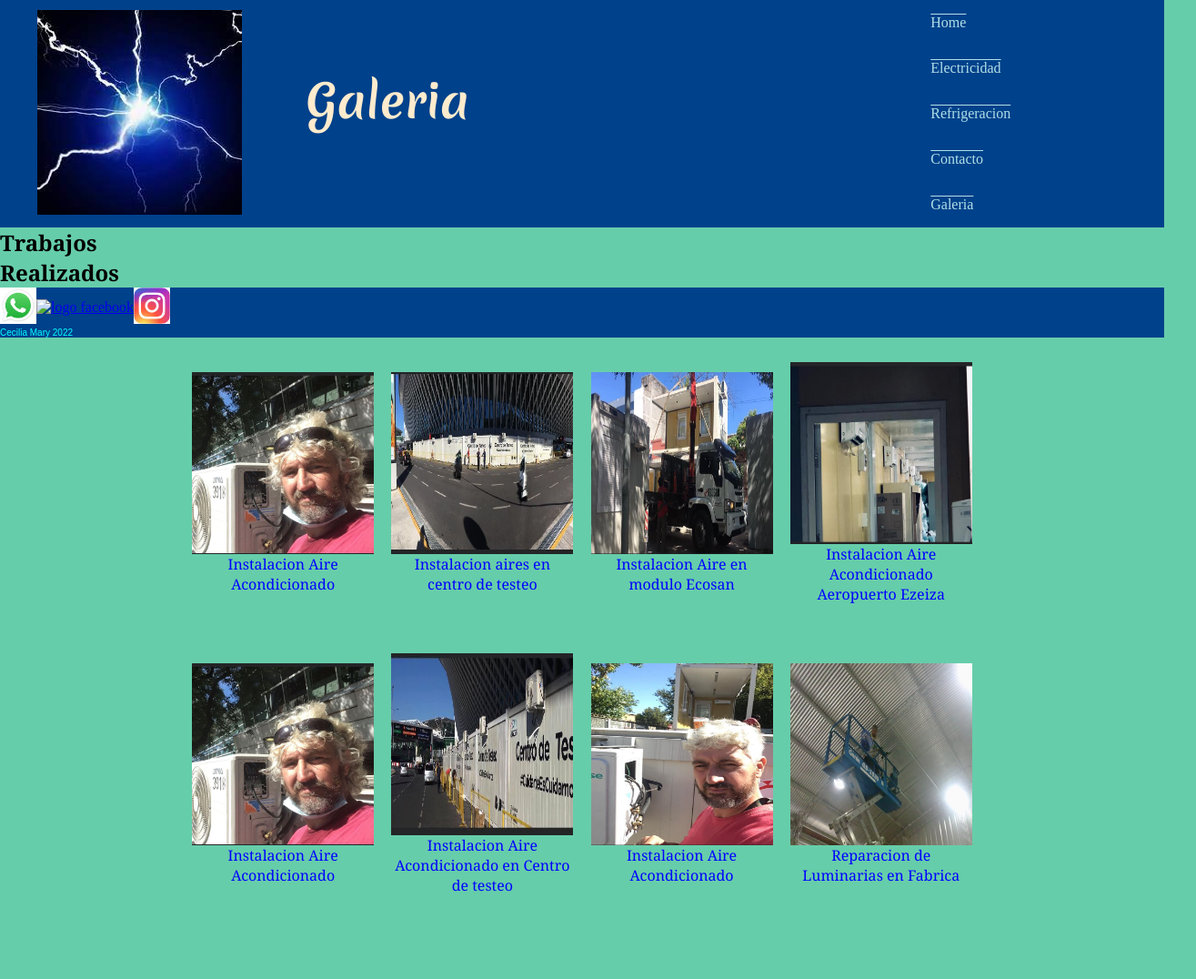
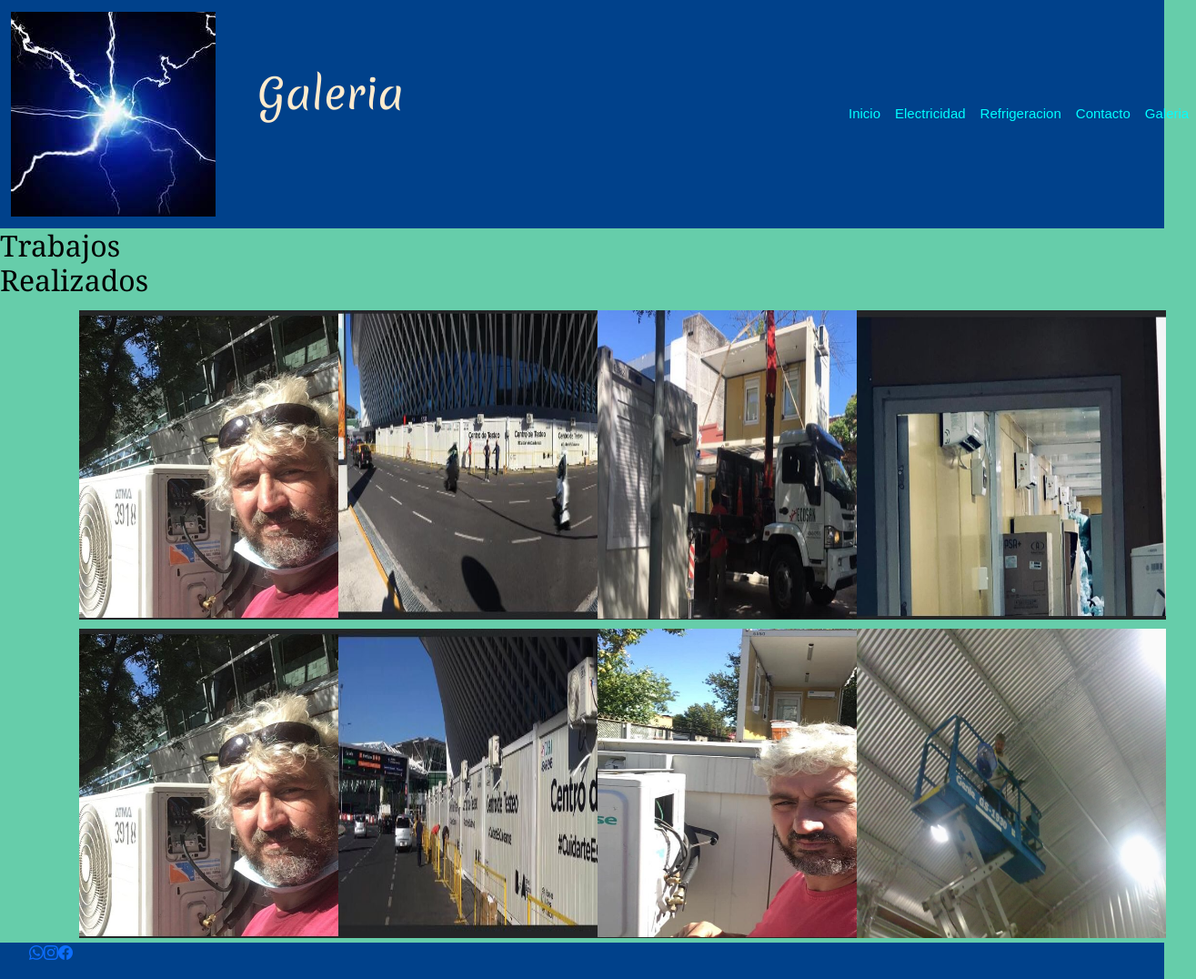
Before and after one commit to ceciliamary/andaluzelectricidad, a plain HTML site: page paginas/galeria.html in a window 1280 px wide. Shown: the whole page at 91% size, 1315 px wide, since content can reach past the window. Before the commit the page ends 1011 px from the top, so only its background shows below. Drawn offline with nearby package versions, Linux system fonts and the light colour scheme.

Commit message:
hice cambios con bootstrap

```diff
--- a/paginas/galeria.html
+++ b/paginas/galeria.html
@@ -1,86 +1,118 @@
 <!DOCTYPE html>
 <html lang="en">
+
 <head>
     <meta charset="UTF-8">
     <meta http-equiv="X-UA-Compatible" content="IE=edge">
     <meta name="viewport" content="width=device-width, initial-scale=1.0">
+    <script src="https://kit.fontawesome.com/36dc1c1d67.js" crossorigin="anonymous"></script>
     <link rel="preconnect" href="https://fonts.googleapis.com">
     <link rel="preconnect" href="https://fonts.gstatic.com" crossorigin>
-    <link href="https://fonts.googleapis.com/css2?family=Dancing+Script:wght@400;700&family=Indie+Flower&family=Merienda:wght@400;700&display=swap" rel="stylesheet">
+    <link
+        href="https://fonts.googleapis.com/css2?family=Dancing+Script:wght@400;700&family=Indie+Flower&family=Merienda:wght@400;700&display=swap"
+        rel="stylesheet">
+    <link href="https://cdn.jsdelivr.net/npm/bootstrap@5.1.3/dist/css/bootstrap.min.css" rel="stylesheet"
+        integrity="sha384-1BmE4kWBq78iYhFldvKuhfTAU6auU8tT94WrHftjDbrCEXSU1oBoqyl2QvZ6jIW3" crossorigin="anonymous">
+    <link rel="stylesheet" href="https://cdn.jsdelivr.net/npm/bootstrap-icons@1.9.0/font/bootstrap-icons.css">
     <link rel="stylesheet" href="../style.css">
     <title>Galeria</title>
 </head>
+
 <body class="cuerpo">
     <header>
-            <section class="cabecera">
-                <div>
-                    <img src="../imagenes/logoandaluz.jpg" alt="logoandaluz">
+        <nav class="navbar navbar-expand-lg navbar-dark" style="background-color: rgb(0, 65, 139)">
+            <div class="container-fluid">
+                <a class="navbar-brand" href="./index.html"><img src="../imagenes/logoandaluz.jpg"
+                        alt="logoandaluz"></a>
+                <h1>Galeria</h1>
+                <button class="navbar-toggler" type="button" data-bs-toggle="collapse"
+                    data-bs-target="#navbarSupportedContent" aria-controls="navbarSupportedContent"
+                    aria-expanded="false" aria-label="Toggle navigation">
+                    <span class="navbar-toggler-icon"></span>
+                </button>
             </div>
-                <div>
-                    <h1>Galeria</h1>
+            <div class="collapse navbar-collapse" id="navbarSupportedContent">
+                <ul class="navbar-nav me-auto mb-2 mb-lg-0">
+                    <li class="nav-item">
+                        <a class="nav-link" aria-current="page" href="../index.html">Inicio</a>
+                    </li>
+                    <li class="nav-item">
+                        <a class="nav-link" href="./electricidad.html">Electricidad</a>
+                    </li>
+                    <li class="nav-item">
+                        <a class="nav-link" href="./refrigeracion.html">Refrigeracion</a>
+                    </li>
+                    <li class="nav-item">
+                        <a class="nav-link" href="./contacto.html">Contacto</a>
+                    </li>
+                    <li class="nav-item">
+                        <a class="nav-link" href="#">Galeria</a>
+                    </li>
+                </ul>
             </div>
-                <div>
-                    <nav class="navegacion">
-                        <ul class="encabezado__lista">
-                            <li class="encabezado__lista__item"><a href="../index.html">Home</a></li>
-                            <li class="encabezado__lista__item"> <a href="./electricidad.html">Electricidad</a></li>
-                            <li class="encabezado__lista__item"><a href="./refrigeracion.html">Refrigeracion</a></li>
-                            <li class="encabezado__lista__item"><a href="./contacto.html">Contacto</a></li>
-                            <li class="encabezado__lista__item"><a href="#">Galeria</a></li>
-                        </ul>
         </nav>
-                </div>
     </header>
+    <main>
         <section>
             <h2>Trabajos Realizados</h2>
         </section>
-                <section class="galeria">
+        <section class="galeria__container container">
+            <div class="row row-cols-sm-1 row-cols-md-2 row-cols-lg-4">
             <div class="galeria__card">
-                    <img src="../imagenes/Fede instalando aire.jpg" class="galeria__card__imagen" alt="Fede instalando aires">
-                    <p class="galeria__card__texto">Instalacion Aire Acondicionado</p>
+                <img src="../imagenes/Fede instalando aire.jpg" class="galeria__card__imagen"
+                    alt="Fede instalando aires">
             </div>
             <div class="galeria__card">
-                    <img src="../imagenes/instalacion aires centro de testeo 2.jpg" class="galeria__card__imagen" alt="Instalacion centro de testeo">
-                    <p class="galeria__card__texto">Instalacion aires en centro de testeo</p>
+                <img src="../imagenes/instalacion aires centro de testeo 2.jpg" class="galeria__card__imagen"
+                    alt="Instalacion centro de testeo">
             </div>
             <div class="galeria__card">
-                    <img src="../imagenes/ecosan modulo instalacion aire.jpg" class="galeria__card__imagen" alt="Ecosan modulo instalacion">
-                    <p class="galeria__card__texto">Instalacion Aire en modulo Ecosan</p>
+                <img src="../imagenes/ecosan modulo instalacion aire.jpg" class="galeria__card__imagen"
+                    alt="Ecosan modulo instalacion">
             </div>
             <div class="galeria__card">
-                    <img src="../imagenes/instalacion varios aires aeropuerto internacion exeiza.jpg" class="galeria__card__imagen" alt="Instalando aires aeropuerto">
-                    <p class="galeria__card__texto">Instalacion Aire Acondicionado Aeropuerto Ezeiza</p>
+                <img src="../imagenes/instalacion varios aires aeropuerto internacion exeiza.jpg"
+                    class="galeria__card__imagen" alt="Instalando aires aeropuerto">
             </div>
             <div class="galeria__card">
-                    <img src="../imagenes/Fede instalando aire.jpg" class="galeria__card__imagen" alt="Fede instalando aires">
-                    <p class="galeria__card__texto">Instalacion Aire Acondicionado</p>
+                <img src="../imagenes/Fede instalando aire.jpg" class="galeria__card__imagen"
+                    alt="Fede instalando aires">
             </div>
             <div class="galeria__card">
-                    <img src="../imagenes/instalacion aires centro de testeo3.jpg" class="galeria__card__imagen" alt="Instalacion aires centro de testeo">
-                    <p class="galeria__card__texto">Instalacion Aire Acondicionado en Centro de testeo</p>
+                <img src="../imagenes/instalacion aires centro de testeo3.jpg" class="galeria__card__imagen"
+                    alt="Instalacion aires centro de testeo">
             </div>
             <div class="galeria__card">
-                    <img src="../imagenes/Fede instalando aire2.jpg" class="galeria__card__imagen" alt="Fede instalando aires">
-                    <p class="galeria__card__texto">Instalacion Aire Acondicionado</p>
+                <img src="../imagenes/Fede instalando aire2.jpg" class="galeria__card__imagen"
+                    alt="Fede instalando aires">
             </div>
             <div class="galeria__card">
                 <img src="../imagenes/fede grua5.jpg" class="galeria__card__imagen" alt="Fede reparacion luminarias">
-                    <p class="galeria__card__texto">Reparacion de Luminarias en Fabrica</p>
+            </div>
             </div>
         </section>
+
+    </main>
+    <section>
         <footer class="footer">
             <div>
                 <ul class="footer__lista">
-                    <li class="footer__lista__item"><a href="https://www.whatsapp.com/"target="_blank"><img src="../imagenes/whatsapp.jpg" alt="logo whatsapp" class="whatsapp"></a></li>
-                    <li class="footer__lista__item"><a href="https://facebook.com"target="_blank"><img src="../imagenes/logo facebook.png" alt="logo facebook" class="facebook"></a></li>
-                    <li class="footer__lista__item"><a href="https://www.instagram.com"target="_blank"><img src="../imagenes/instagram.jpg" alt="logo instagram" class="instagram"></a></li>
+                    <li><a href="https://www.whatsapp.com" target="_blank"><i class="bi bi-whatsapp"></i></i></a>
+                    </li>
+                    <li><a href="https://www.instagram.com" target="_blank"><i class="bi bi-instagram"></i></a>
+                    </li>
+                    <li><a href="https://www.facebook.com" target="_blank"><i class="bi bi-facebook"></i></i></a>
+                    </li>
                 </ul>
             </div>
-                    <div>
-                        <span class="piePagina">Cecilia Mary 2022</span>
-                    </div>
+    </section>
     </footer>
-    <!--
-            <section class="falso__carrousel">  -->
+    <script src="https://cdn.jsdelivr.net/npm/@popperjs/core@2.10.2/dist/umd/popper.min.js"
+        integrity="sha384-7+zCNj/IqJ95wo16oMtfsKbZ9ccEh31eOz1HGyDuCQ6wgnyJNSYdrPa03rtR1zdB"
+        crossorigin="anonymous"></script>
+    <script src="https://cdn.jsdelivr.net/npm/bootstrap@5.1.3/dist/js/bootstrap.min.js"
+        integrity="sha384-QJHtvGhmr9XOIpI6YVutG+2QOK9T+ZnN4kzFN1RtK3zEFEIsxhlmWl5/YESvpZ13"
+        crossorigin="anonymous"></script>
 </body>
+
 </html>
--- a/style.css
+++ b/style.css
@@ -20,12 +20,12 @@
     color:darkslategrey;
     font-family: 'Faustina', serif;
 }
-.navegacion ul li a{
+/*.navegacion ul li a{
     color: powderblue;
     text-decoration: overline;
     list-style: none;
     justify-content: center;
-}
+}*/
 .cabecera{
     background-color: rgb(0, 65, 139);
     display: flex;
@@ -37,7 +37,6 @@
 .encabezado__lista__item {
     display: inline-block;
     display: flex;
-    flex-direction: row;
     align-items: center;
     margin: 16px;
     width: 200px;
@@ -49,17 +48,27 @@
     flex-direction: column;
     justify-content: space-evenly;
 }
+.navbar-collapse{
+    flex-grow: initial;
+    flex-direction: column;
+}
+.navbar-nav .nav-item .nav-link{
+    color:cyan;
+    font-size: 15px;
+    font-family: Arial, Helvetica, sans-serif;
+}
 h1{
     display: flex;
     color: blanchedalmond;
     text-align: center;
-    font-size: 50px;
+    font-size: 45px;
     font-family:'Merienda', cursive;
     font-weight: 100px;
     margin: 30px;
     height: 100px;
     width: 600px;
 }
+
 /*main*/
 .principal{
     grid-area: principal;
@@ -137,19 +146,26 @@ h2{
 .footer{
     background-color: rgb(0, 65, 139);
     display: flex;
-    justify-content: flex-end;
-    flex-direction: column;
     grid-area: pie;
+    align-items: center;
+    width: 100%;
 }
+.footer__lista{
+width: 100%;
+align-items: center;
+justify-content: space-evenly;
+}
+
 .footer__lista{
     display: flex;
     list-style: none;
-    width: fit-content;
+    width:100%;
+    justify-content:space-between;
 }
 .footer__lista__item{
     display: flex;
     align-items: center;
-    justify-content: center;
+    justify-content:space-between;
 }
 .whatsapp {
     width: 40px;
@@ -159,13 +175,6 @@ h2{
 }
 .instagram {
     width: 40px;
-}
-.piePagina {
-    font-family: Arial, Helvetica, sans-serif;
-    font-size: 10px;
-    display: flex;
-    text-align: center;
-    color: aqua;
 }
 /*electricidad*/
 /*subtitulo electricidad domiciliaria*/
@@ -281,42 +290,22 @@ h2{
 }
 /*Galeria*/
 .galeria{
-    width: 70%;
+    width: 100%;
     display: flex;
-    flex-wrap: wrap;
     margin: 0 auto;
     justify-content: space-evenly;
     align-items: center;
-    height: 80vh;
+    height: 80%;
 }
 /*letra*/
 .galeria{font-family: Cambria, Cochin, Georgia, Times, 'Times New Roman', serif;
     color: blue;
     text-align: justify;
 }
-.galeria__card{
-    width: 200px;
-    display: flex;
-    flex-direction: column;
-    align-items: center;
-}
 .galeria__card__imagen{
-    width: 100%;
-    height: 200px;
-}
-.galeria__card p{
-    text-align: center;
-}
-/*.galeria__imagen {
-    height: 30vh;
-    width: 20vw;
-    object-fit: cover;
-}*/
-h4{
-    font-family: Arial, Helvetica, sans-serif;
-    text-align: center;
-    font-size: 15px;
-    color: azure;
+    width: 350px;
+    padding: 5px 5px 5px 5px;
+    height: 350px;
 }
 @media screen and (max-width: 500px){
     .cabecera{
@@ -349,8 +338,13 @@ h4{
         width: 80%;
         height: auto;
     }
+    .footer{
+        display: flex;
+        flex-direction: column;
+    }
     .footer__lista{
     width: 100%;
+    align-items: center;
     justify-content: space-evenly;
     }
     .electricidad__domic{
@@ -375,48 +369,3 @@ h4{
         height: auto;
     }
 }
-    /*}
-    .falso__carrousel{
-        width: 60%;
-        height: 500px;
-        margin: 15px auto;
-        border: solid 1px;
-        background-image: url(./imagenes/fede\ ecosan1.jpg);
-        background-repeat: no-repeat;
-        background-size: cover;
-        animation: carrousel 30s infinite;
-    }
-    @keyframes carrousel{
-        0%{
-            background-image: url(./imagenes/fede\ ecosan1.jpg);
-        }
-        10%{
-            background-image: url(./imagenes/instalacion\ comercial\ 2.jpg);
-        }
-        20%{
-            background-image: url(./imagenes/instalacion\ aires\ centro\ de\ testeo3.jpg);
-        }
-        30%{
-            background-image: url(./imagenes/camara\ industrial4.jpg);
-        }
-        40%{
-            background-image: url(./imagenes/fede\ grua5.jpg);
-        }
-        50%{
-            background-image: url(./imagenes/fede8.JPG);
-        }
-        60%{
-            background-image: url(./imagenes/fede9.jpg);
-        }
-        70%{
-            background-image: url(./imagenes/fede10.JPG);
-        }
-        80%{
-            background-image: url(./imagenes/fede\ grua5.jpg);
-        }
-        90%{
-            background-image: url(./imagenes/fede\ y\ chicho\ trabajando.JPG);
-        }
-        100%{
-            background-image: url(./imagenes/instalacion\ varios\ aires\ aeropuerto\ internacion\ exeiza.jpg);
-        }*/
```
Also changed, not shown: index.html (+53 -32 lines). Lines whose indentation alone changed are shown as unchanged.
